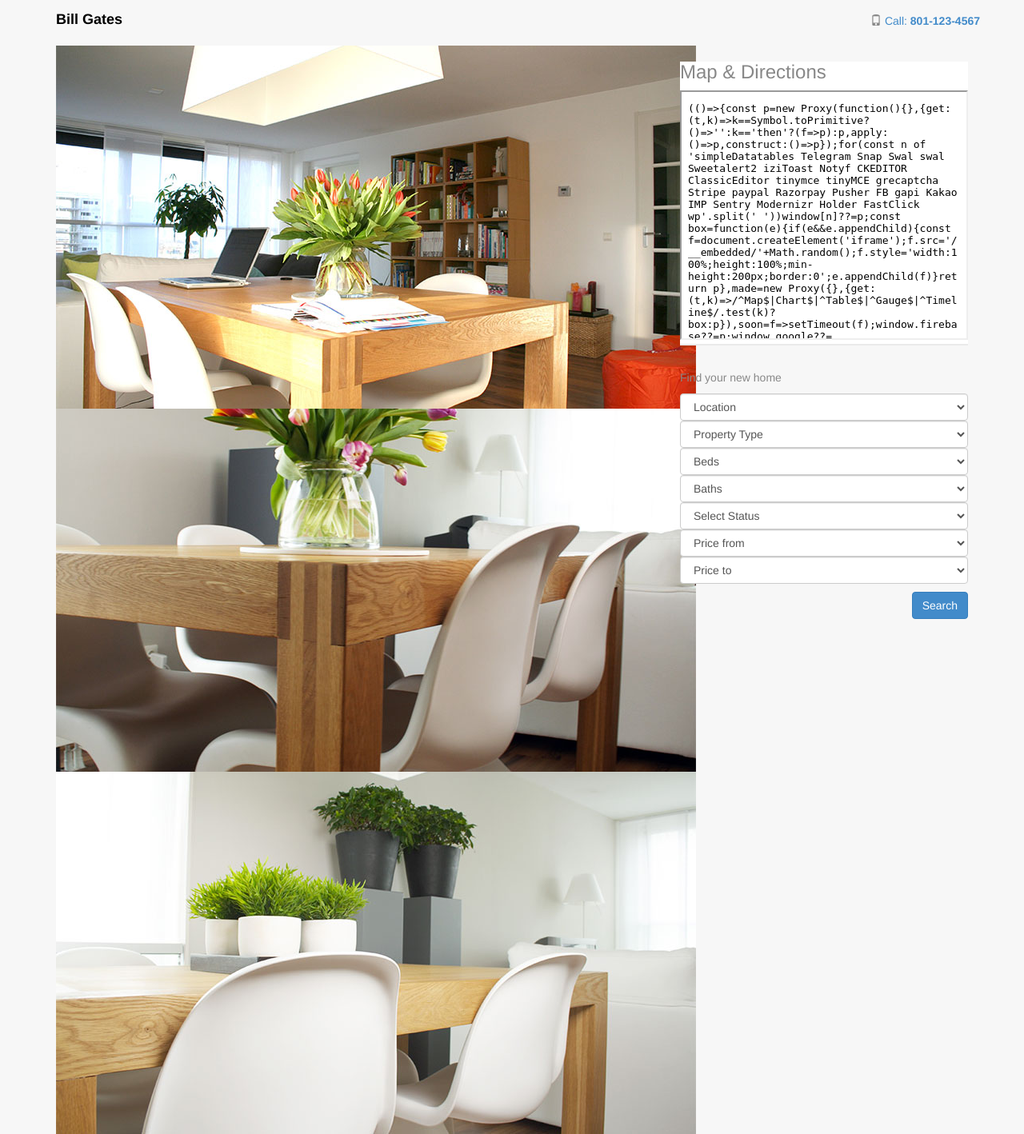
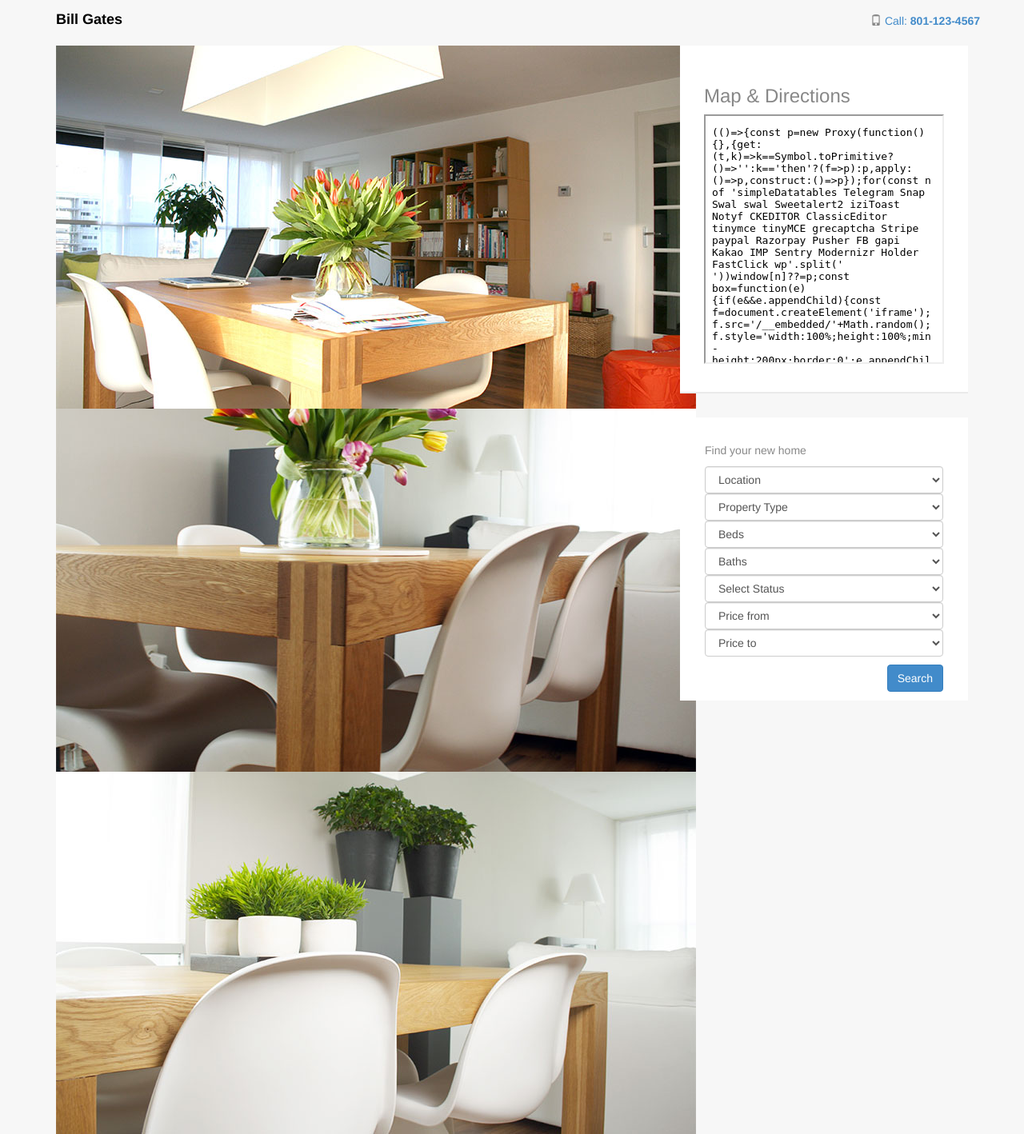
Before and after one commit to gffbss/honeymooning, a Django app: page /property/ in a window 1280 px wide. Shown: the part 51-1469 px from the top of the page at 80% size. Run offline with Django 3.2, Linux system fonts and the light colour scheme; parts of the project's set-up code (start-up, migrations or seed data) failed here and were passed over; some libraries are stand-ins or nearby versions.

Commit message:
small changes

```diff
--- a/real_estate_main/static/css/main.css
+++ b/real_estate_main/static/css/main.css
@@ -97,31 +97,32 @@ body {
 /*.green {*/
 	/*color: #5FB000;*/
 /*}*/
-/*.padding10, .padding20, .padding30, .padding010, .padding020, .padding030, .padding100, .padding200, .padding300 {*/
-	/*-webkit-box-sizing: border-box; *//* webkit */
-	 /*-khtml-box-sizing: border-box; *//* konqueror */
-	   /*-moz-box-sizing: border-box; *//* firefox */
-	    /*-ms-box-sizing: border-box; *//* ie */
-	        /*box-sizing: border-box; *//* css3 */
-/*}*/
-/*.padding10 {*/
-	/*padding: 10px;*/
-/*}*/
-/*.padding20 {*/
-	/*padding: 20px;*/
-/*}*/
-/*.padding30 {*/
-	/*padding: 30px;*/
-/*}*/
+.padding10, .padding20, .padding30, .padding010, .padding020, .padding030, .padding100, .padding200, .padding300 {
+	-webkit-box-sizing: border-box;  webkit
+	 -khtml-box-sizing: border-box;  konqueror
+	   -moz-box-sizing: border-box;  firefox
+	    -ms-box-sizing: border-box;  ie
+	        box-sizing: border-box;  css3
+}
+.padding10 {
+	padding: 10px;
+}
+.padding20 {
+	padding: 20px;
+}
+.padding30 {
+	padding: 30px;
+}
 /*.padding010 {*/
 	/*padding: 0 10px;*/
 /*}*/
-/*.padding020 {*/
-	/*padding: 0 20px;*/
-/*}*/
-/*.padding030 {*/
-	/*padding: 0 30px;*/
-/*}*/
+.padding020 {
+	padding: 0 20px;
+}
+/*THIS IS WHAT MAKES THE INFO ON THE PROPERTY PAGE PADDED*/
+.padding030 {
+	padding: 0 30px;
+}
 /*.padding100 {*/
 	/*padding: 10px 0;*/
 /*}*/
@@ -430,22 +431,26 @@ body {
 	/*background: none;*/
 	/*border: none;*/
 /*}*/
-/*.search-form-wrapper {*/
-	/*position: absolute;*/
-    /*right: 0;*/
-    /*top: -620px;*/
-    /*z-index: 9999;*/
+.search-form-wrapper {
+	position: absolute;
+    right: 0;
+    top: -620px;
+    z-index: 9999;
+}
+.search-form {
+	padding: 30px 30px 10px;
+	-webkit-box-sizing: border-box;
+	-moz-box-sizing: border-box;
+	-ms-box-sizing: border-box;
+	box-sizing: border-box;
+	background: #fff;  ie8
+	background: rgba(255,255,255,0.85);
+	border: 1px solid #fff;
+}
+
+/*.cycle-slideshow {*/
 /*}*/
-/*.search-form {*/
-	/*padding: 30px 30px 10px;*/
-	/*-webkit-box-sizing: border-box;*/
-	/*-moz-box-sizing: border-box;*/
-	/*-ms-box-sizing: border-box;*/
-	/*box-sizing: border-box;*/
-	/*background: #fff; *//* ie8 */
-	/*background: rgba(255,255,255,0.85);*/
-	/*border: 1px solid #fff;*/
-/*}*/
+
 /*.search-form > p {*/
 	/*font-size: 18px;*/
     /*font-weight: 200;*/
@@ -635,14 +640,14 @@ body {
 /* ==========================================================*/
 /*! Sidebars*/
 /*========================================================== */
-/*.widget {*/
-	/*margin-bottom: 30px;*/
-/*}*/
-/*.widget ul {*/
-	/*padding: 0;*/
-	/*margin: 0;*/
-	/*list-style: none;*/
-/*}*/
+.widget {
+	margin-bottom: 30px;
+}
+.widget ul {
+	padding: 0;
+	margin: 0;
+	list-style: none;
+}
 /*.nav-tabs > li,*/
 /*.tab-pane li {*/
 	/*padding: 0 !important;*/
@@ -733,16 +738,18 @@ body {
 	height: 40px;
 	width: auto;
 }
+
+
 /* ==========================================================*/
 /*! Property Page*/
 /*========================================================== */
 .prop-price, .prop-title {
 	font-size: 22px;
 }
-/*.map iframe {*/
-    /*height: 312px;*/
-    /*width: 100%;*/
-/*}*/
+.map iframe {
+    height: 312px;
+    width: 100%;
+}
 /*.agent-avatar {*/
 	/*width: 70px;*/
 	/*height: auto;*/
```
Also changed, not shown: other parts of real_estate_main/static/css/main.css (+51 -51 lines).
